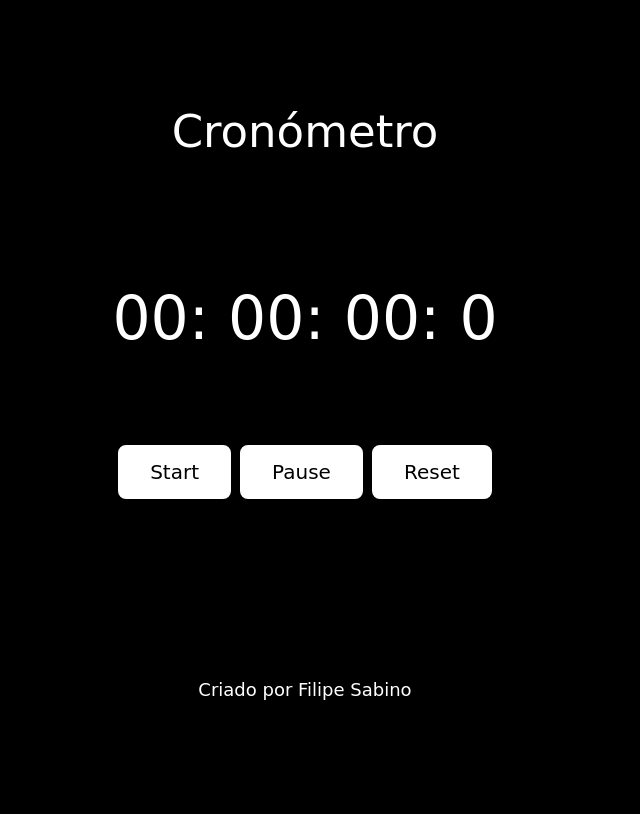
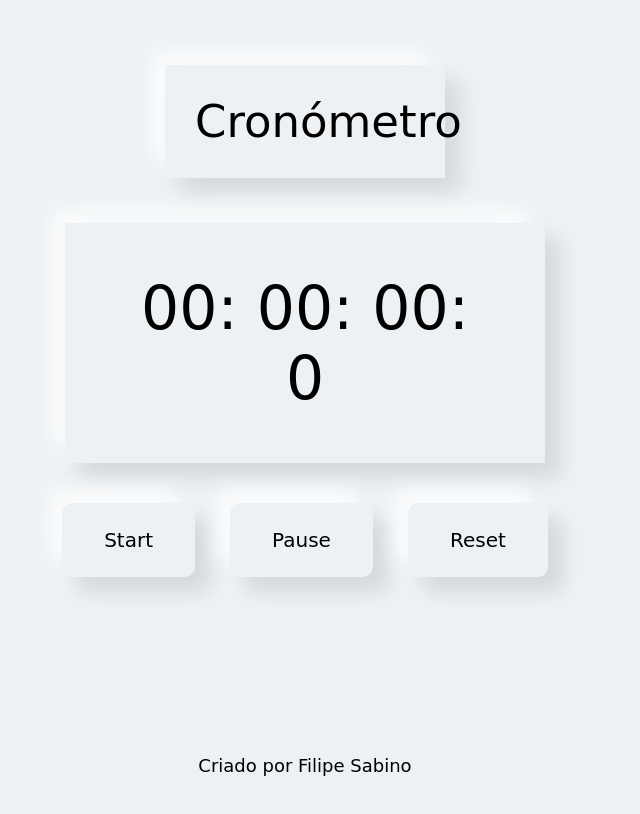
Before and after one commit to filipeprogrammer/projeto-cronometro, a plain HTML site: page index.html in a window 1280 px wide. Shown: the whole page, without its empty margins (335-975 px from the left). Drawn offline with Linux system fonts and the light colour scheme; a web font is replaced by a local one.

Commit message:
Add files via upload

```diff
--- a/index.css
+++ b/index.css
@@ -3,27 +3,34 @@
 body{
     margin: 0px;
     font-family: 'Rampart One', cursive;
-    background-color: black;
-    color: white;
+    background-color: #edf1f4;
+    color: black;
 }
 
 #chronometer{
-    margin-top: 30px;
+    margin-top: 20px;
     display:flex;
     flex-direction: column;
-    height:fit-content;
 }
 
 #title{
     font-size: 45px;
     text-align: center;
     padding: 30px;
+    box-shadow: 15px 15px 20px rgba(0, 0, 0, 0.1),
+    -15px -15px 20px #fffb;
+    margin-left: 500px;
+    margin-right: 500px;
 }
 
 #display{
+    margin-right: 400px;
+    margin-left: 400px;
     text-align: center;
     padding: 50px;
     font-size: 60px;
+    box-shadow: 15px 15px 20px rgba(0, 0, 0, 0.1),
+    -15px -15px 20px #fffb;
 }
 
 #hours{
@@ -49,23 +56,25 @@ body{
 }
 
 button{
-    padding: 15px 32px;
+    padding: 25px 42px;
     font-size: 20px;
     cursor: pointer;
     font-family: 'Rampart One', cursive;
-    background-color: white;
+    background-color:#edf1f4 ;
     color: black;
-    border: 2px solid black;
+    border:none;
     border-radius: 10px;
+    box-shadow: 15px 15px 20px rgba(0, 0, 0, 0.1),
+    -15px -15px 20px #fffb;
 }
 
 
 #start{
-
+   margin-right: 30px;
 }
 
 #pause{
-
+    margin-right: 30px;
 }
 
 #reset{
```
